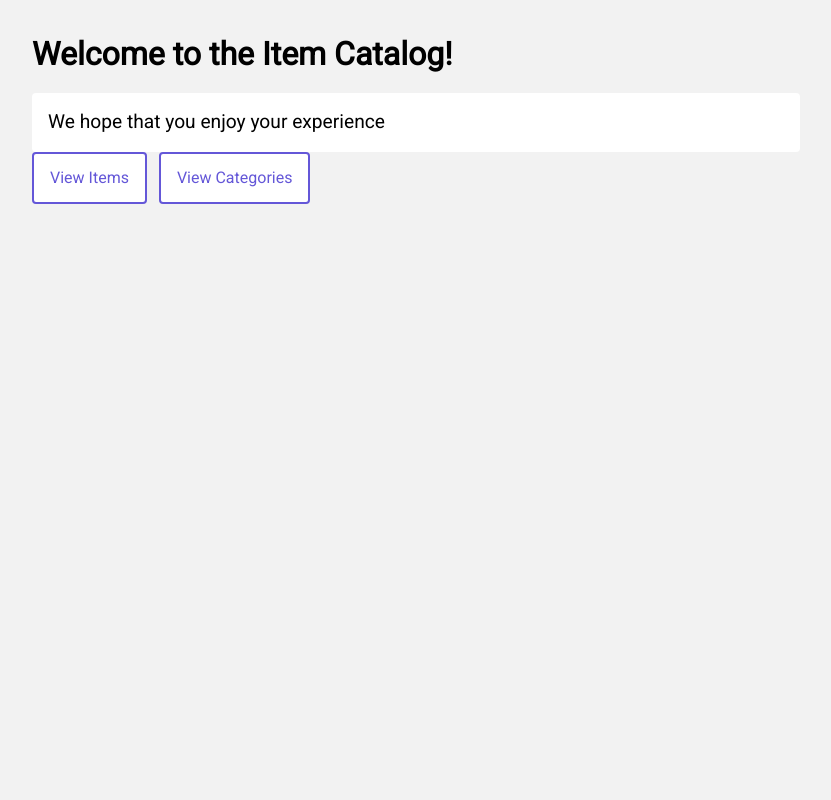
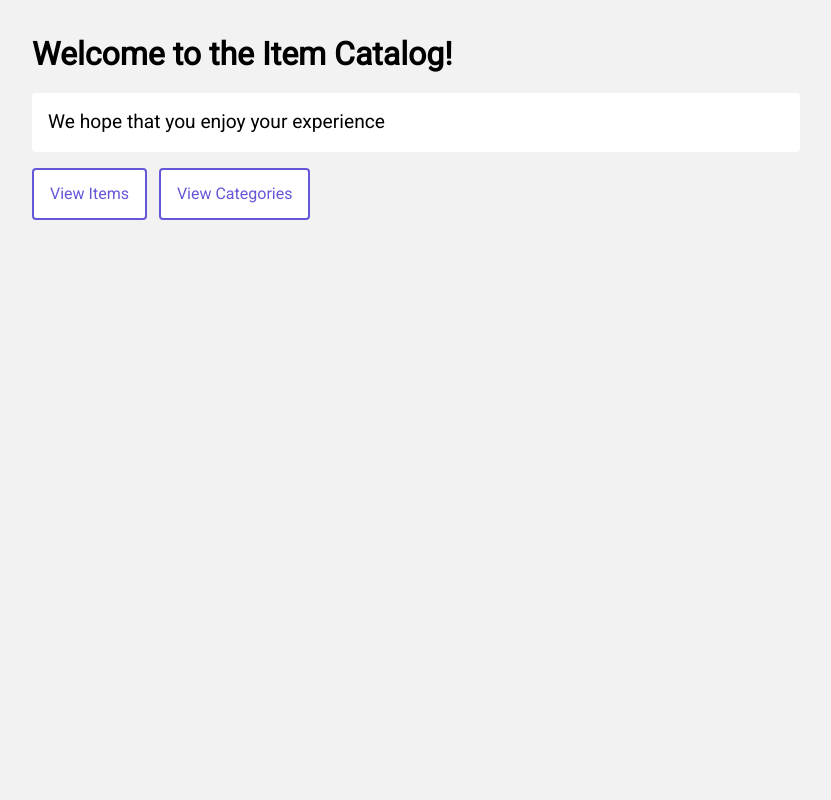
Before and after one commit to mggwxyz/item-catalog, a Python web app: template item-catalog/app/templates/index.html in a window 1280 px wide. Shown: the part 64-864 px from the top of the page, without its empty margins (224-1055 px from the left). Run offline with Jinja, Linux system fonts and the light colour scheme; the template is opened without the code that fills it, so the values that code supplies are empty; some libraries are stand-ins or nearby versions.

Commit message:
Small style change

```diff
--- a/item-catalog/app/static/styles.css
+++ b/item-catalog/app/static/styles.css
@@ -172,7 +172,7 @@ textarea {
 }
 
 .welcome-message {
-    margin: 0;
+    margin: 1rem 0;
     padding: 1rem;
     width: 100%;
     border-radius: 4px;
```
